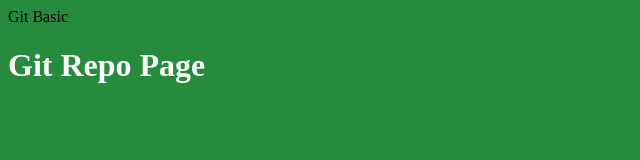
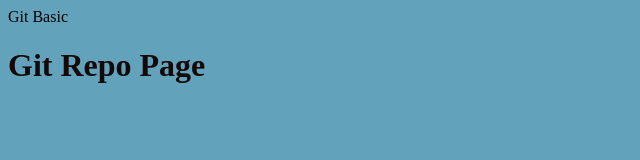
Before and after one commit to mirakshaikhs582/BasicGit, a plain HTML site: page index.html in a window 1280 px wide. Shown: the whole page, without its empty margins (0-640 px from the left). Drawn offline with Linux system fonts and the light colour scheme.

Commit message:
first commit

```diff
--- a/style.css
+++ b/style.css
@@ -1,9 +1,9 @@
 body {
-    background-color: rgb(38, 139, 60);
+    background-color: rgb(99, 162, 187);
   }
 
   h1 {
-    color: white;
+    color: rgb(19, 9, 9);
     /* text-align: center; */
   }
 /*
```
Also changed, not shown: 1 other file.
